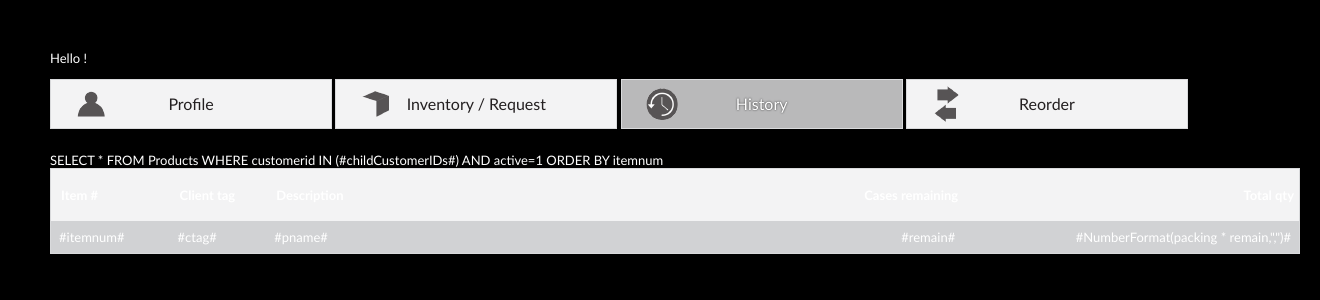
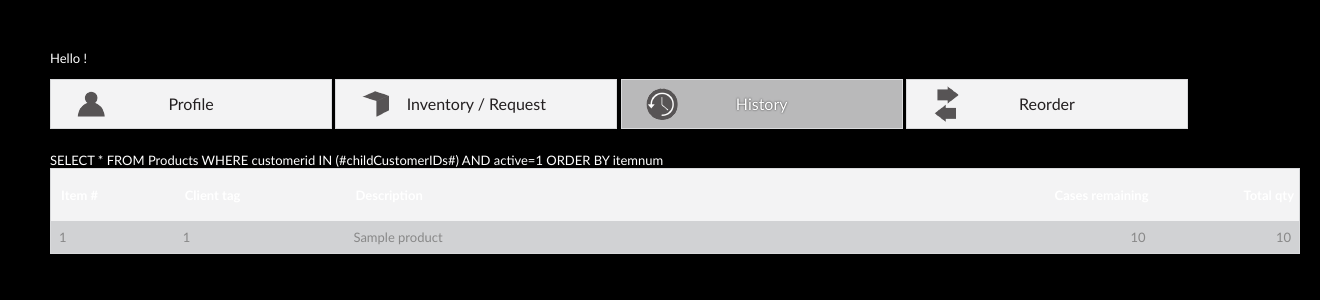
Before and after one commit to bctiemann/thinkpackage, a Django app: template ims/templates/client/history.html in a window 1320 px wide. Shown: the top 300 px of the page. Run offline with Django 3.2, Linux system fonts and the light colour scheme; the template is opened without the code that fills it: most values are stand-ins (such as "Sample title", 1, 10 or a date in 2020).

Commit message:
Product list in history page

```diff
--- a/client/views.py
+++ b/client/views.py
@@ -52,7 +52,11 @@ def client_inventory(request):
 
 def client_history(request):
 
+    selected_client = request.user.get_selected_client(request)
+
     context = {
+        'selected_client': selected_client,
+        'products': selected_client.product_set.filter(is_deleted=False, is_active=True),
     }
     return render(request, 'client/history.html', context)
 
--- a/ims/templates/client/history.html
+++ b/ims/templates/client/history.html
@@ -1,4 +1,5 @@
 {% extends "client/base.html" %}
+{% load humanize %}
 <CFINCLUDE TEMPLATE="inc_header.cfm">
 
 <!--- All Transactions table input queries must be wrapped in a CFTRANSACTION with rollback handling --->
@@ -37,14 +38,16 @@
         </CFQUERY>
 
         <CFOUTPUT QUERY="inventory">
-        <tr class="product <CFIF active IS 0>deleted</CFIF>" id="product_#productid#" onClick="selectProduct(#productid#)">
-            <td class="text">#itemnum#</td>
-            <td class="text">#ctag#</td>
-            <td class="text pname">#pname#</td>
+        {% for product in products %}
+        <tr class="product {% if not product.is_active %}deleted{% endif %}" id="product_{{ product.id }}" onClick="selectProduct({{ product.id }})">
+            <td class="text">{{ product.item_number }}</td>
+            <td class="text">{{ product.client_product_id }}</td>
+            <td class="text pname">{{ product.name }}</td>
             <td class="hoverinfo"><span>Click for details</span></td>
-            <td class="numeric">#remain#</td>
-            <td class="numeric">#NumberFormat(packing * remain,",")#</td>
+            <td class="numeric">{{ product.cases_inventory|intcomma }}</td>
+            <td class="numeric">{{ product.units_inventory|intcomma }}</td>
         </tr>
+        {% endfor %}
         </CFOUTPUT>
     </tbody>
 </table>
```
